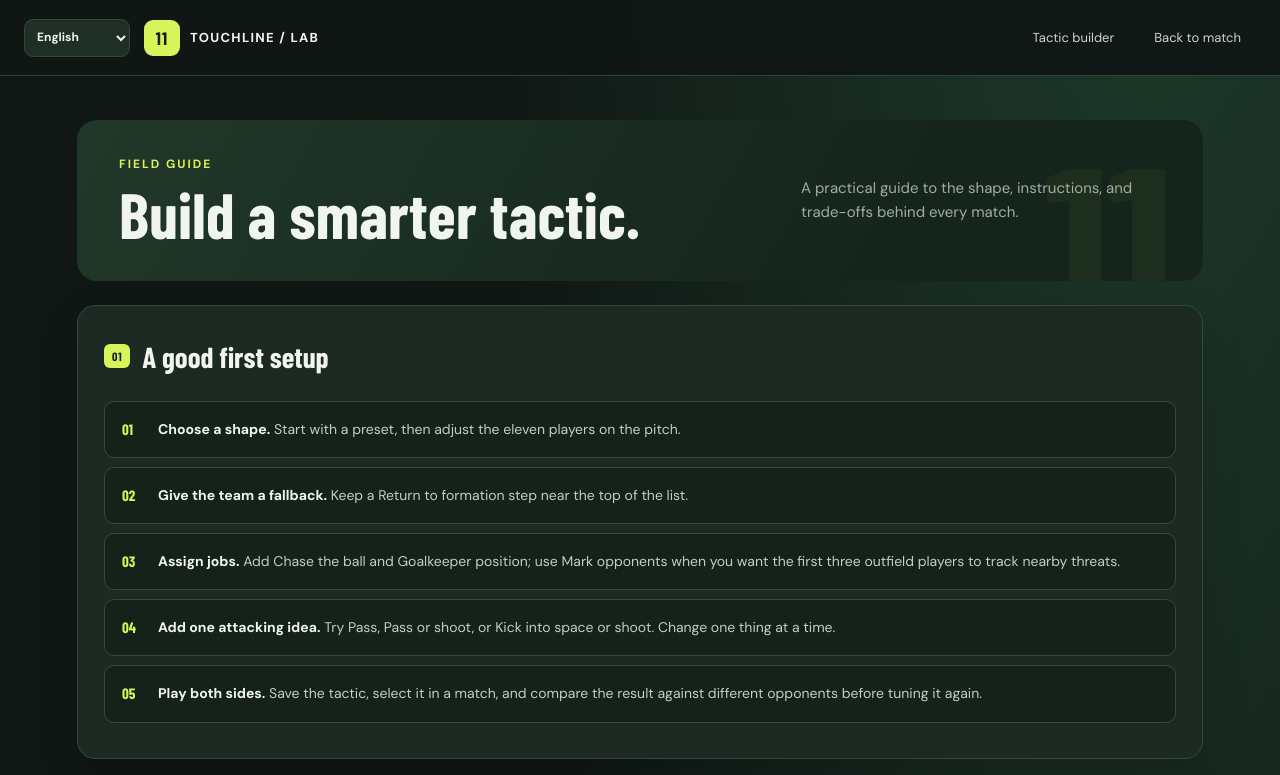
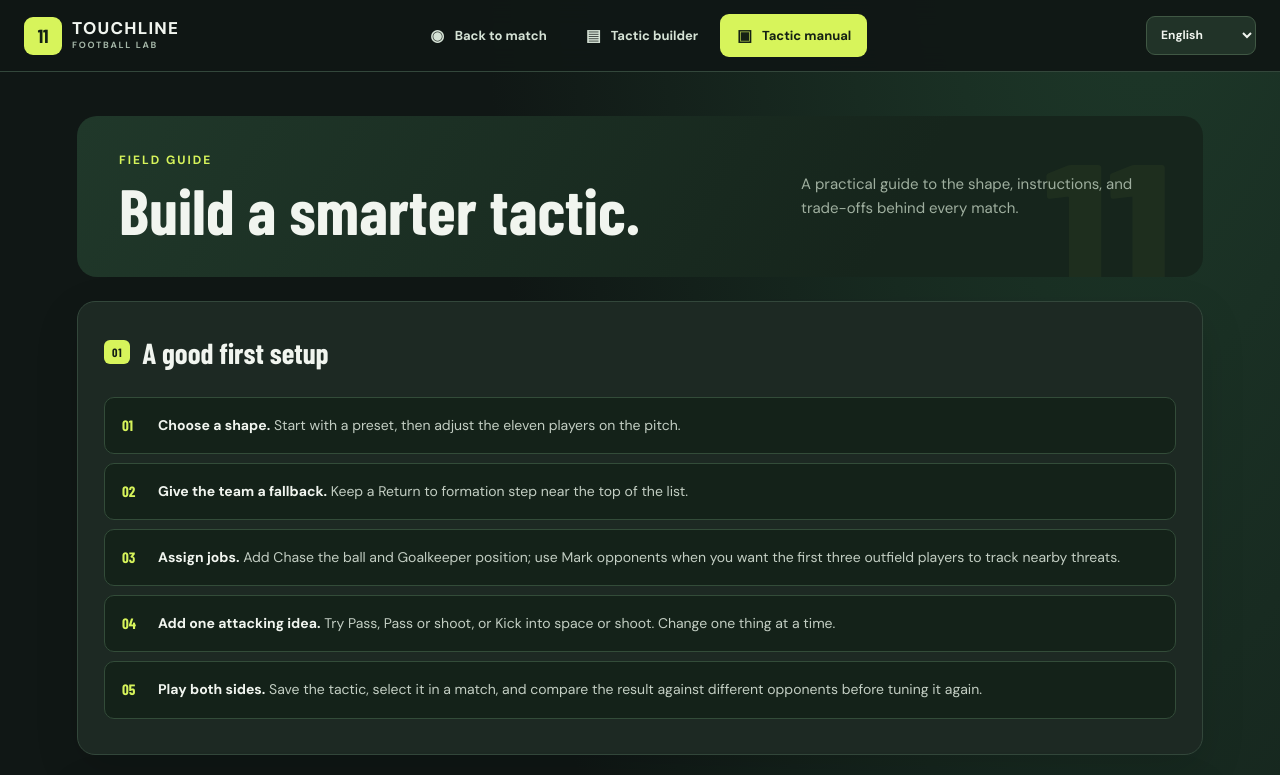
Before and after one commit to tcorral/touchline, a website: page manual.html in a window 1280 px wide. Shown: the top 775 px of the page. Drawn offline with nearby package versions, Linux system fonts and the light colour scheme; a web font is replaced by a local one.

Commit message:
Apply unified topbar to manual.html

```diff
--- a/manual.html
+++ b/manual.html
@@ -7,21 +7,13 @@
  <link rel="stylesheet" href="tactics.css?v=3">
  <link rel="stylesheet" href="manual.css?v=3">
  <link rel="stylesheet" href="matchday-pages.css?v=1">
+ <link rel="stylesheet" href="topbar.css?v=1">
 </head>
 <body>
  <header class="topbar">
-  <div class="topbar-start">
-   <label class="locale-picker">
-    <span class="sr-only" data-i18n="language">Language</span>
-    <select id="locale" data-i18n-aria="language" aria-label="Language">
-     <option value="en">English</option>
-     <option value="es">Español</option>
-     <option value="nl">Nederlands</option>
-    </select>
-   </label>
-   <a class="brand" href="index.html"><span class="brand-mark">11</span> TOUCHLINE / LAB</a>
-  </div>
-  <nav class="manual-nav" data-i18n-aria="mainNav" aria-label="Main navigation"><a href="tactics.html" data-i18n="navBuilder">Tactic builder</a><a href="index.html" data-i18n="navMatch">Back to match</a></nav>
+  <div class="topbar-start"><a class="brand" href="index.html"><span class="brand-mark">11</span><span class="brand-words"><span class="brand-title">TOUCHLINE</span><span class="brand-subtitle">FOOTBALL LAB</span></span></a></div>
+  <nav class="app-nav" data-i18n-aria="mainNav" aria-label="Main navigation"><a href="index.html"><span class="nav-icon" aria-hidden="true">◉</span><span data-i18n="navMatch">Match center</span></a><a href="tactics.html"><span class="nav-icon" aria-hidden="true">▤</span><span data-i18n="navBuilder">Tactic builder</span></a><a href="manual.html" aria-current="page"><span class="nav-icon" aria-hidden="true">▣</span><span data-i18n="navManual">Tactic manual</span></a></nav>
+  <div class="topbar-actions"><label class="locale-picker"><span class="sr-only" data-i18n="language">Language</span><select id="locale" data-i18n-aria="language" aria-label="Language"><option value="en">English</option><option value="es">Español</option><option value="nl">Nederlands</option></select></label></div>
  </header>
  <main class="manual-main">
   <header class="page-heading manual-heading">
```
